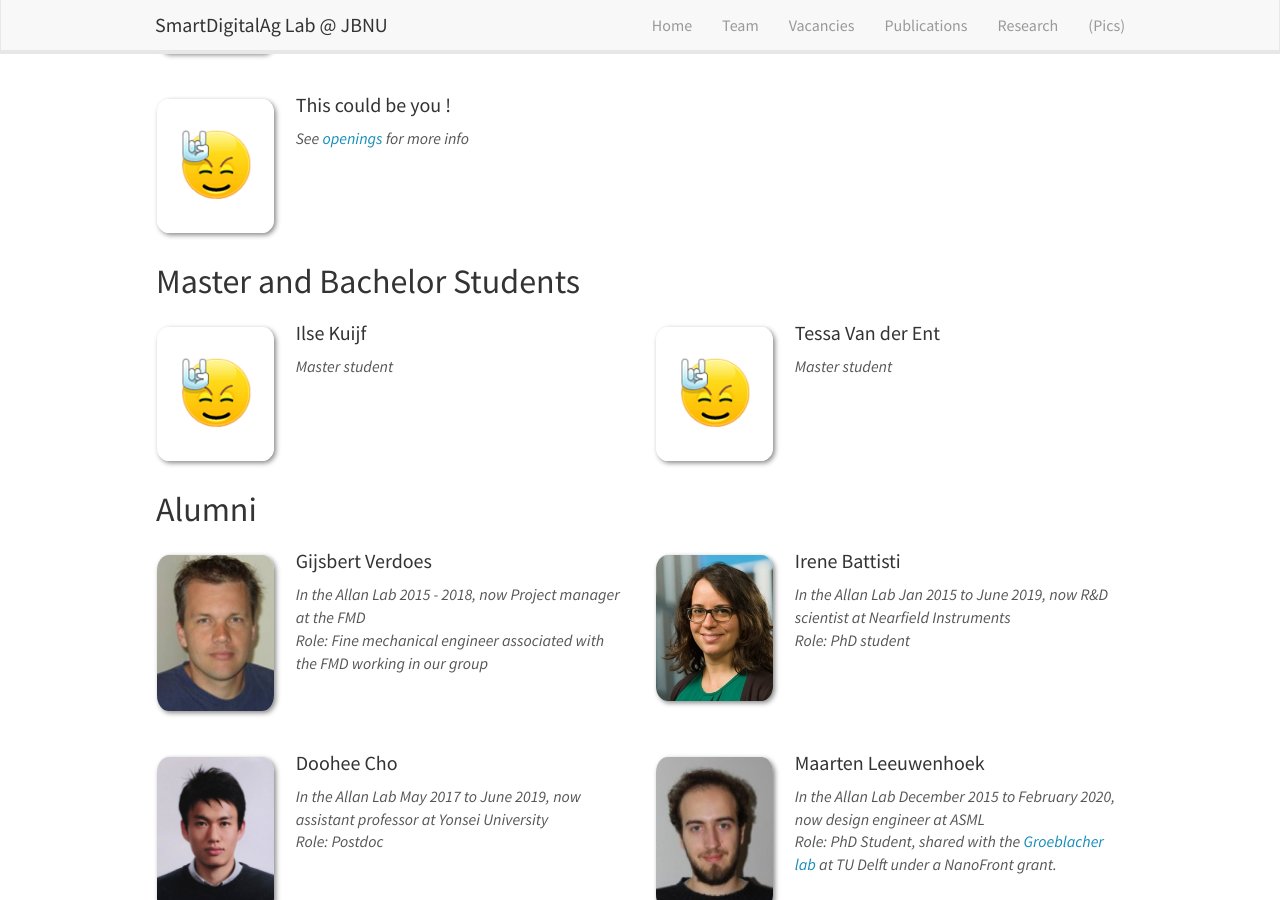
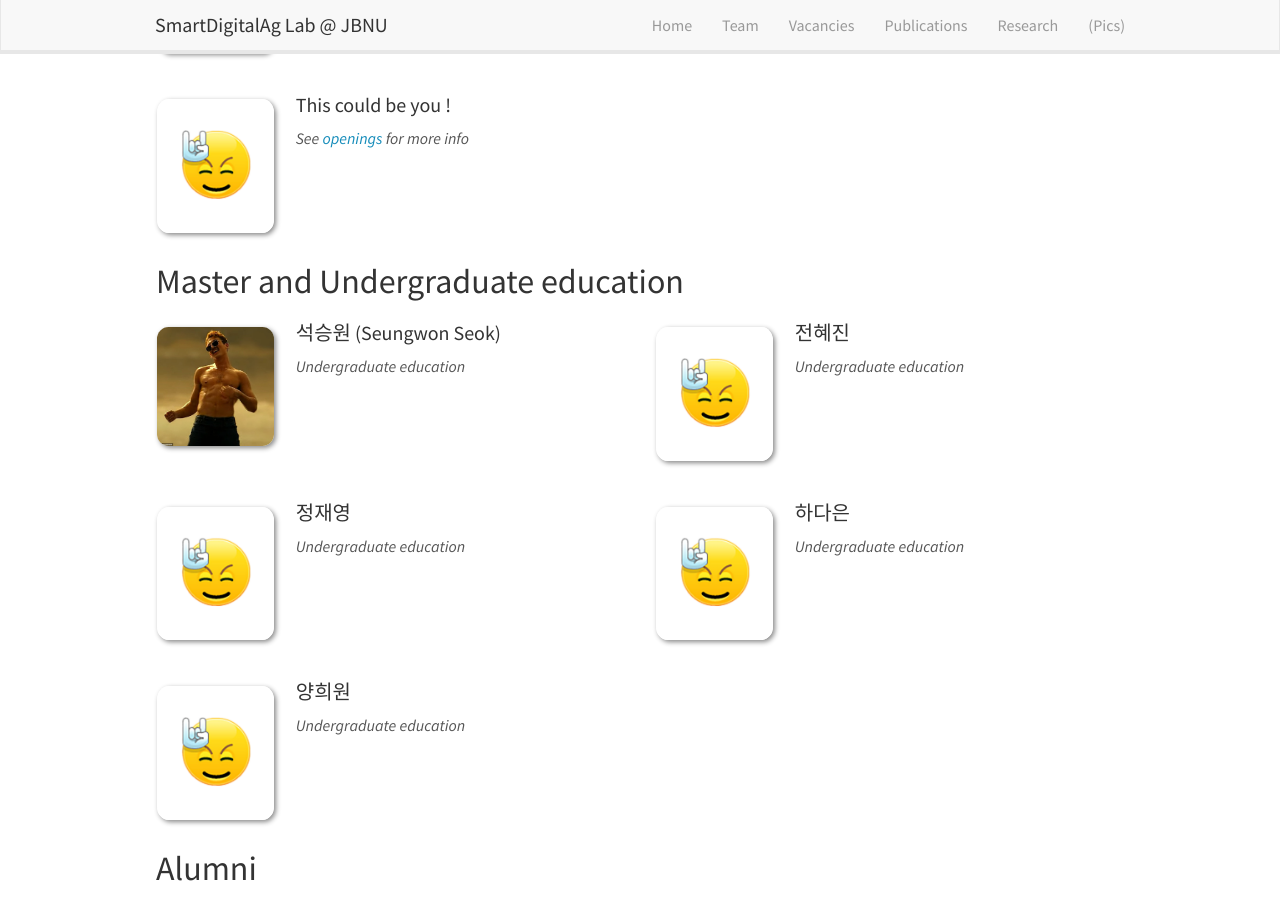
Before and after one commit to SmartDigitalAg/SmartDigitalAg.github.io, a Jekyll site: the page built from _pages/team.md, in a window 1280 px wide and 900 px high, scrolled down 1357 px. Built offline with Jekyll 4.4.1, drawn with Linux system fonts in a browser that asks for light colours; nearby versions of some CDN libraries.

Commit message:
석승원 프사 추가

```diff
--- a/_data/students.yml
+++ b/_data/students.yml
@@ -8,16 +8,37 @@
 #  education3:
 #  education4:
 
-- name: Ilse Kuijf
-  photo: rock.jpg
-  info: Master student
+- name: 석승원 (Seungwon Seok)
+  photo: yeah.jpg
+  info: Undergraduate education
   email: m.ortego.larrazabal@umail.leidenuniv.nl
   number_educ: 0
   education1:
 
-- name: Tessa Van der Ent
+- name: 전혜진
   photo: rock.jpg
-  info: Master student
+  info: Undergraduate education
   email: m.ortego.larrazabal@umail.leidenuniv.nl
   number_educ: 0
   education1:
+
+- name: 정재영
+  photo: rock.jpg
+  info: Undergraduate education
+  email: m.ortego.larrazabal@umail.leidenuniv.nl
+  number_educ: 0
+  education1:
+
+- name: 하다은
+  photo: rock.jpg
+  info: Undergraduate education
+  email: m.ortego.larrazabal@umail.leidenuniv.nl
+  number_educ: 0
+  education1:
+
+- name: 양희원
+  photo: rock.jpg
+  info: Undergraduate education
+  email: m.ortego.larrazabal@umail.leidenuniv.nl
+  number_educ: 0
+  education1:
--- a/_pages/team.md
+++ b/_pages/team.md
@@ -78,7 +78,7 @@ Jump to [staff](#staff), [master and bachelor students](#master-and-bachelor-stu
 
 
 
-## Master and Bachelor Students
+## Master and Undergraduate education
 {% assign number_printed = 0 %}
 {% for member in site.data.students %}
 
```
Also changed, not shown: images/teampic/yeah.jpg (added).
